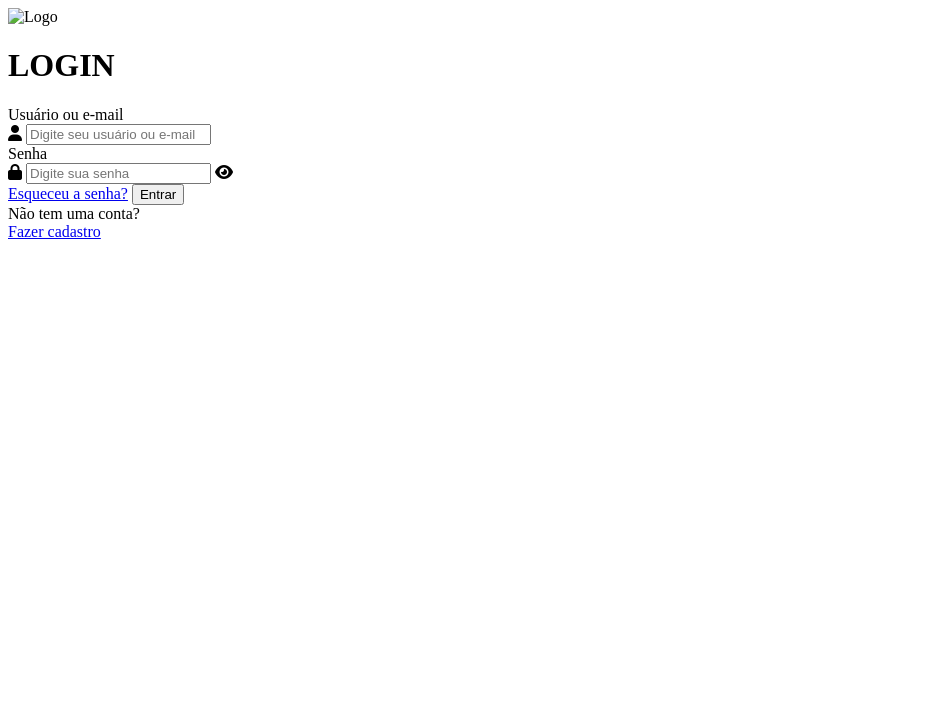
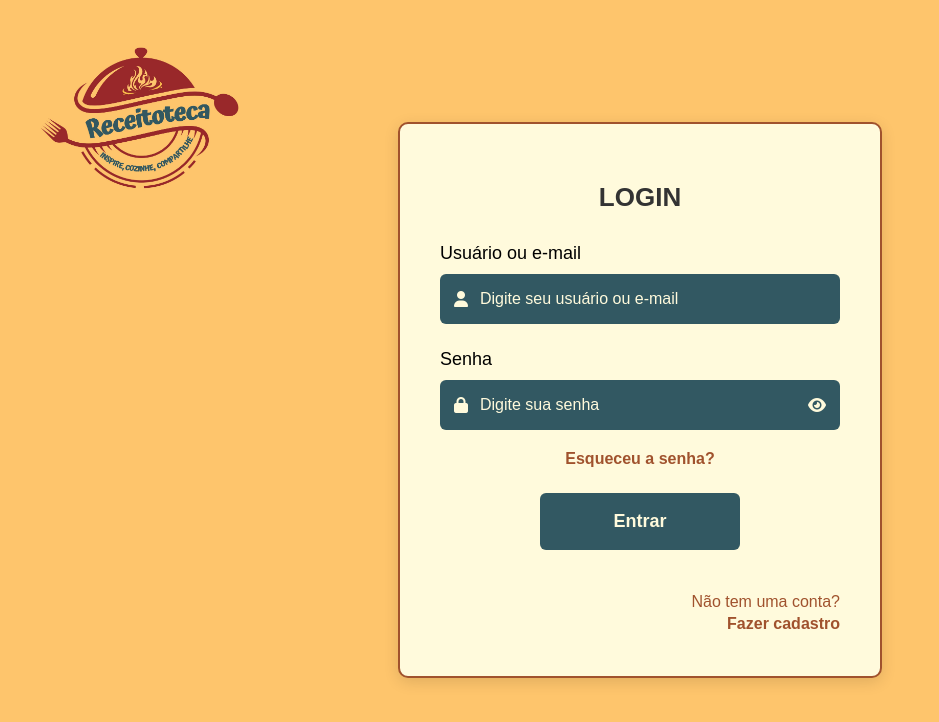
Before and after one commit to gabs0050/projeto-final-front, a plain HTML site: page index.html in a window 1280 px wide. Shown: the whole page, without its empty margins (0-939 px from the left). Drawn offline with Linux system fonts and the light colour scheme; the site is published under a folder, as on GitHub Pages, so addresses that start at the root find nothing.

Commit message:
codigo atualizado

```diff
--- a/index.html
+++ b/index.html
@@ -4,14 +4,14 @@
     <meta charset="UTF-8">
     <meta name="viewport" content="width=device-width, initial-scale=1.0">
     <title>Fazer Login</title>
-    <link rel="stylesheet" href="../css/login.css">
-    <script src="../js/login.js" defer></script>
+    <link rel="stylesheet" href="./css/login.css">
+    <script src="./js/login.js" defer></script>
     <link rel="shortcut icon" href="./src/img/logo-sem-fundo.png">
     <link rel="stylesheet" href="https://cdnjs.cloudflare.com/ajax/libs/font-awesome/6.5.0/css/all.min.css">
 </head>
 <body>
     <div class="logo-container">
-        <img src="../src/img/imgLogo.jpg" alt="Logo" class="logo">
+        <img src="./src/img/imgLogo.jpg" alt="Logo" class="logo">
     </div>
     <div class="container">
         <h1>LOGIN</h1>
@@ -33,13 +33,13 @@
             </div>
         </div>
 
-        <a href="/src/recuperarSenha.html" class="forgot-password">Esqueceu a senha?</a>
+        <a href="./src/recuperarSenha.html" class="forgot-password">Esqueceu a senha?</a>
 
         <button id="entrarButton" class="login-button">Entrar</button>
 
         <div class="register-text">
             Não tem uma conta?<br>
-            <a href="/src/cadastro.html">Fazer cadastro</a>
+            <a href="./src/cadastro.html">Fazer cadastro</a>
         </div>
     </div>
 </body>
```
